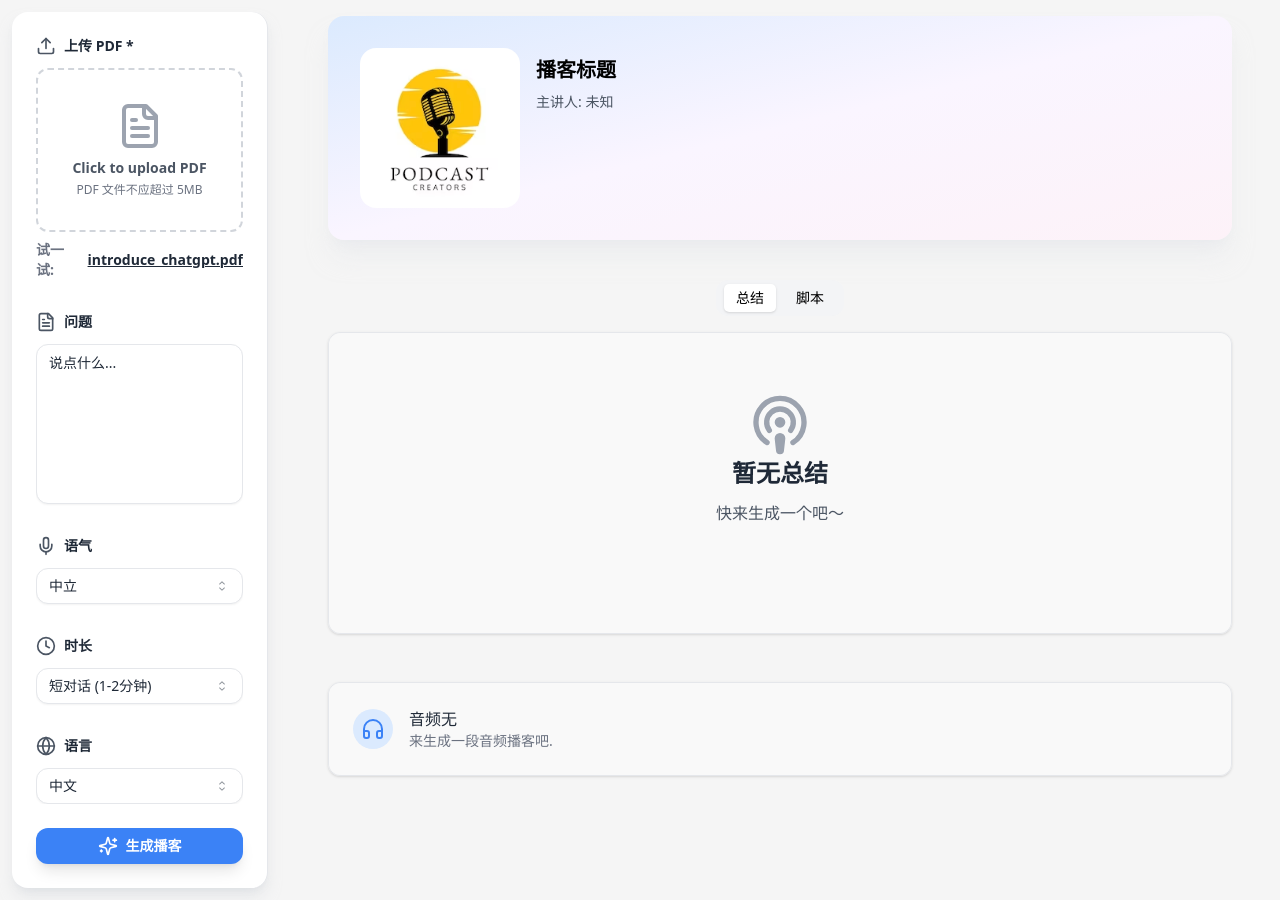
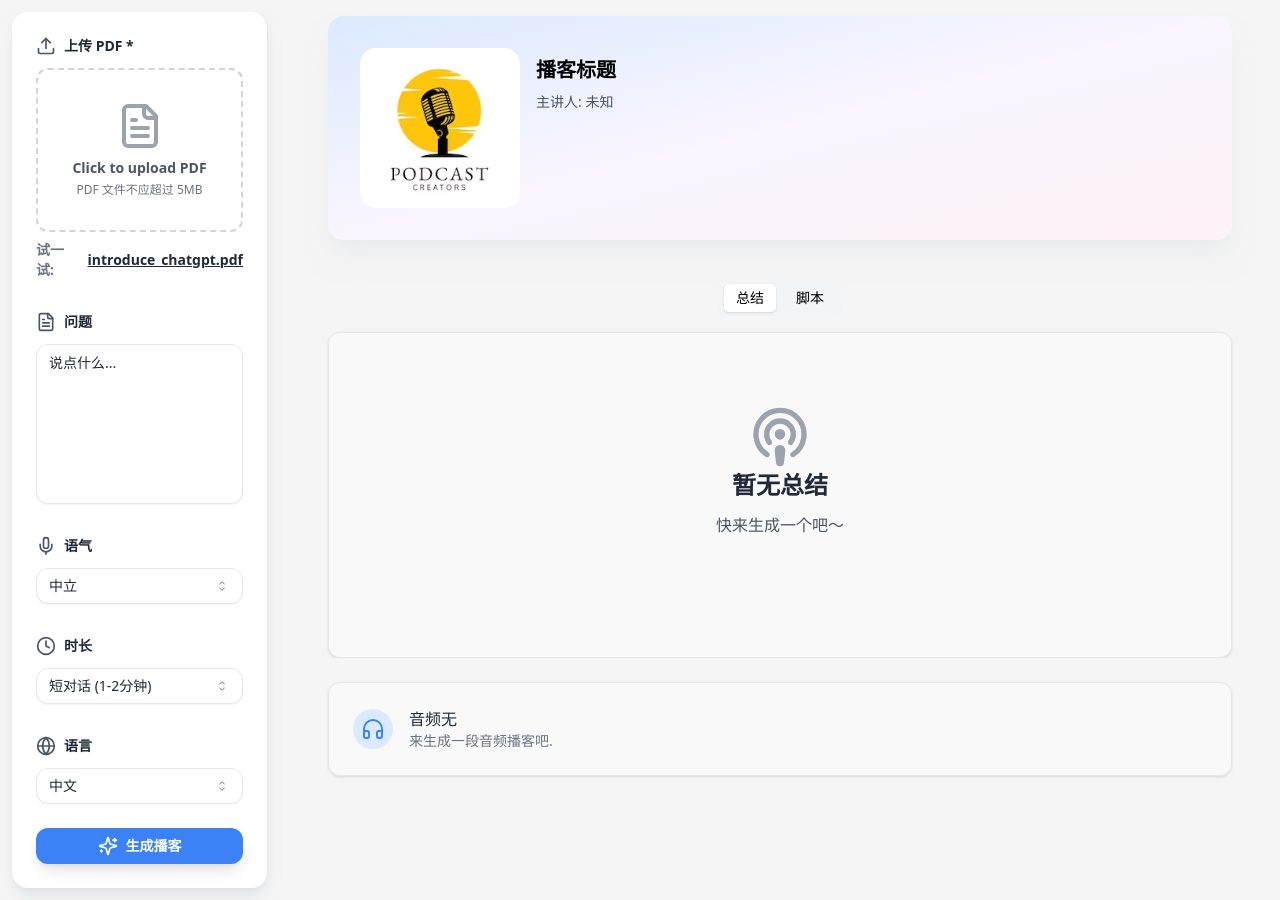
Before and after one commit to yx-it-sys/PodCastLM_mine, a React (Vite) app in the folder frontend/: page / in a window 1280 px wide. Built offline with nearby package versions, Linux system fonts and the light colour scheme.

Commit message:
fix: style

```diff
--- a/frontend/src/components/content.tsx
+++ b/frontend/src/components/content.tsx
@@ -53,7 +53,7 @@ export default function Content({
   } = useStreamText();
 
   useEffect(() => {
-    if (isSummaryDone) {
+    if (isSummaryDone && !summaryError) {
       transcriptFetchStreamText(`${BASE_URL}/generate_transcript`, formData);
       setActiveTab("transcript");
     }
--- a/frontend/src/components/transcript.tsx
+++ b/frontend/src/components/transcript.tsx
@@ -66,7 +66,7 @@ export default function Transcript({
         <TabsContent value="summary">
           <Card>
             <CardContent
-              className={`h-[calc(100vh-500px)] overflow-y-auto bg-[rgb(249,249,249)] rounded-xl`}
+              className={`h-[calc(100vh-500px)] overflow-y-auto bg-[rgb(249,249,249)] rounded-xl box-content`}
               ref={summaryContentRef}
             >
               {
@@ -80,7 +80,7 @@ export default function Transcript({
         </TabsContent>
         <TabsContent value="transcript">
           <Card>
-            <CardContent className={`p-8 h-[calc(100vh-500px)] overflow-y-auto bg-[rgb(249,249,249)] rounded-xl`} ref={transcriptContentRef}>
+            <CardContent className={`p-8 h-[calc(100vh-500px)] overflow-y-auto bg-[rgb(249,249,249)] rounded-xl box-content`} ref={transcriptContentRef}>
               <DialogueList
                 textChunks={transcriptTextChunks}
                 transcriptError={transcriptError}
@@ -115,7 +115,7 @@ function renderContent(isLoading: boolean, error: string | null, textChunks: str
           ))}
         </div>
       ) : error ? (
-        <Alert variant="destructive" className="p-8">
+        <Alert variant="destructive" className="p-8 bg-red-100 text-red-700 flex items-center justify-center">
           <AlertCircle className="h-4 w-4" />
           <AlertTitle>Error</AlertTitle>
           <AlertDescription>
```
